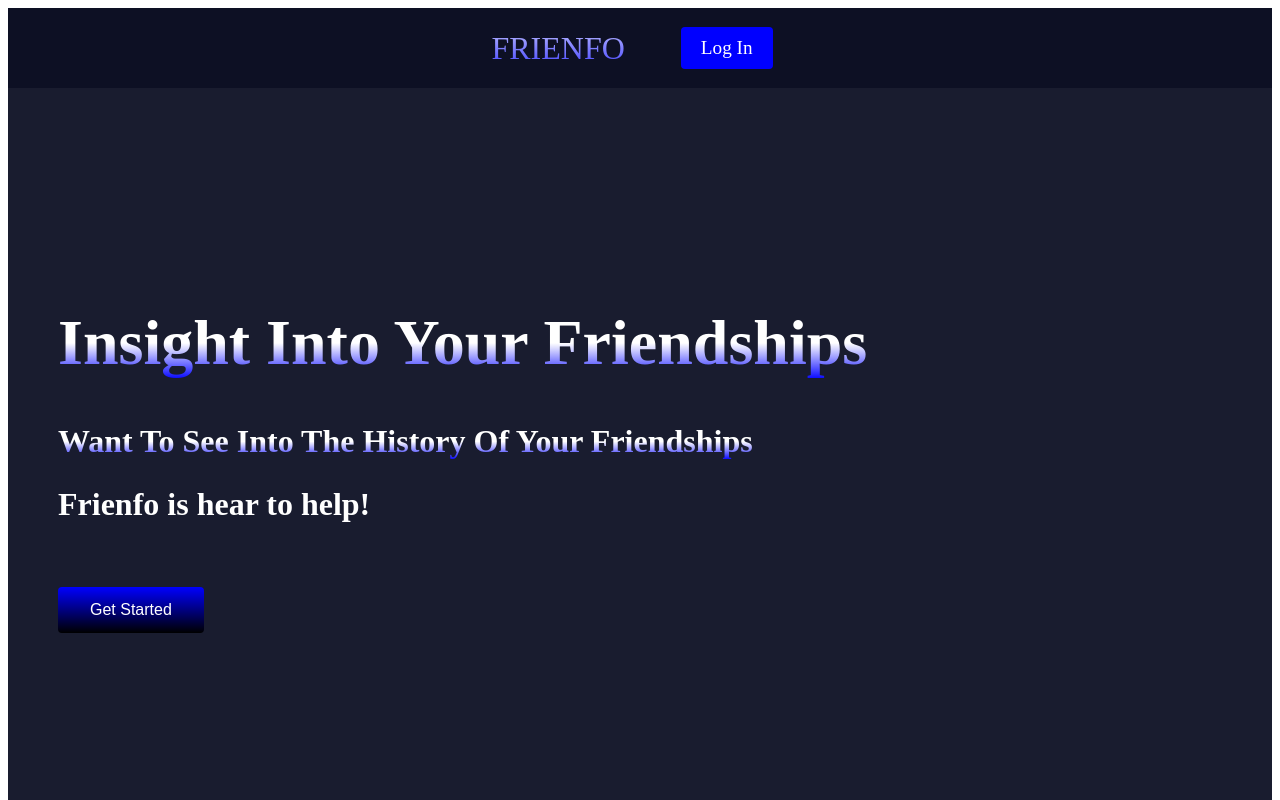
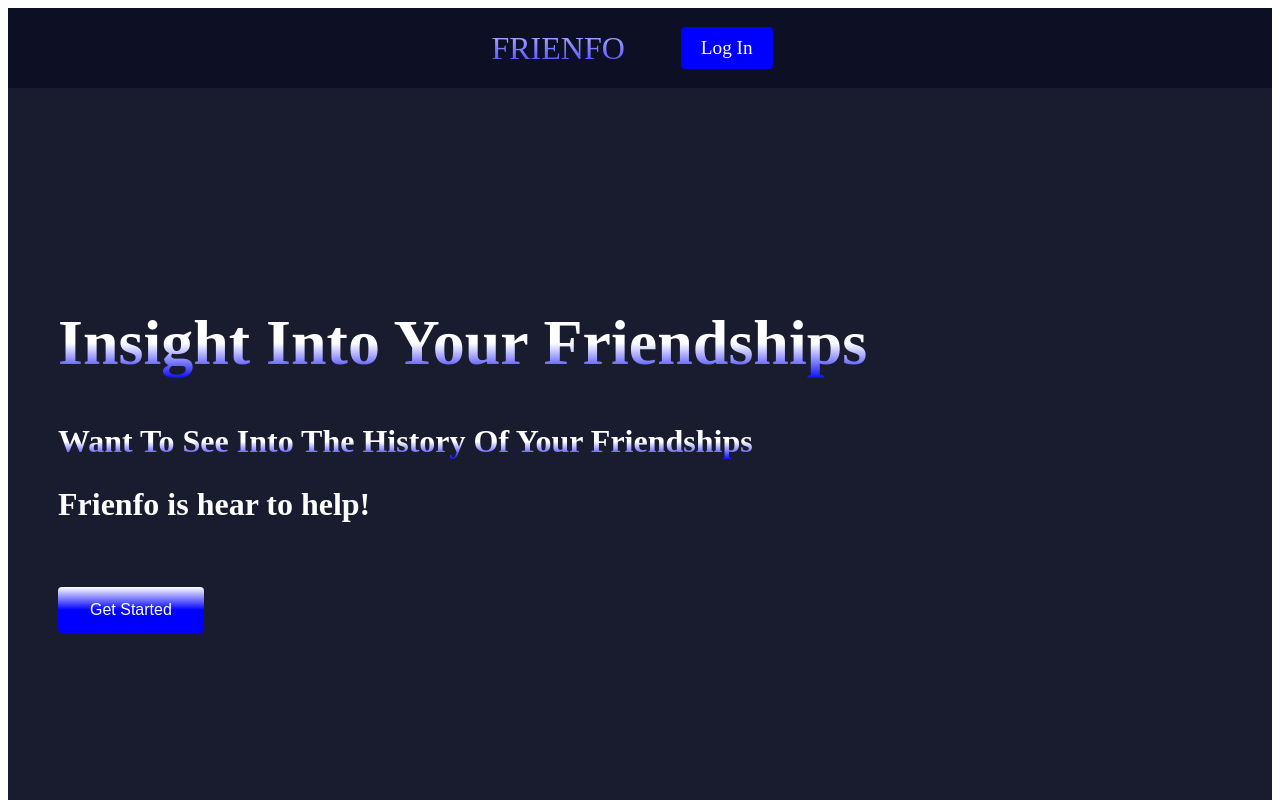
Before and after one commit to Sxlly/Frienfo, a React (Create React App) app in the folder frienfo/: page /Landing in a window 1280 px wide. Shown: the top 800 px of the page. Built offline with nearby package versions, Linux system fonts and the light colour scheme.

Commit message:
linking to home from landing

```diff
--- a/frienfo/src/Landing.js
+++ b/frienfo/src/Landing.js
@@ -174,7 +174,7 @@ const styles = {
     mainButton: {
 
         fontSize: "1rem",
-        backgroundImage: "linear-gradient(to top, black 0%, blue 100%)",
+        backgroundImage: "linear-gradient(to top, blue 0%, blue 50%, white 100%)",
         padding: "14px 32px",
         border: "none",
         borderRadius: "4px",
@@ -288,16 +288,10 @@ const styles = {
         padding: 25,
     },
 
+    links: {
 
-
-
-
-
-
-
-
-
-
+        textDecoration: "none",
+    },
 
 
 }
@@ -335,9 +329,11 @@ function Landing() {
                         <h1 style = {styles.mainH1}>Insight Into Your Friendships</h1>
                         <h2 style = {styles.mainH2}>Want To See Into The History Of Your Friendships</h2>
                         <p style = {styles.mainP}>Frienfo is hear to help!</p>
-                        <button style = {styles.mainButton}>
-                            <a href="/" style = {styles.mainButtonA}>Get Started</a>
-                        </button>
+                        <Link to = "/Home" style = {styles.links}>
+                            <button style = {styles.mainButton}>
+                                <a href="/" style = {styles.mainButtonA}>Get Started</a>
+                            </button>
+                        </Link>
                     </div>
                 </div>
                 <div style = {styles.mainImgContainer}>
```
